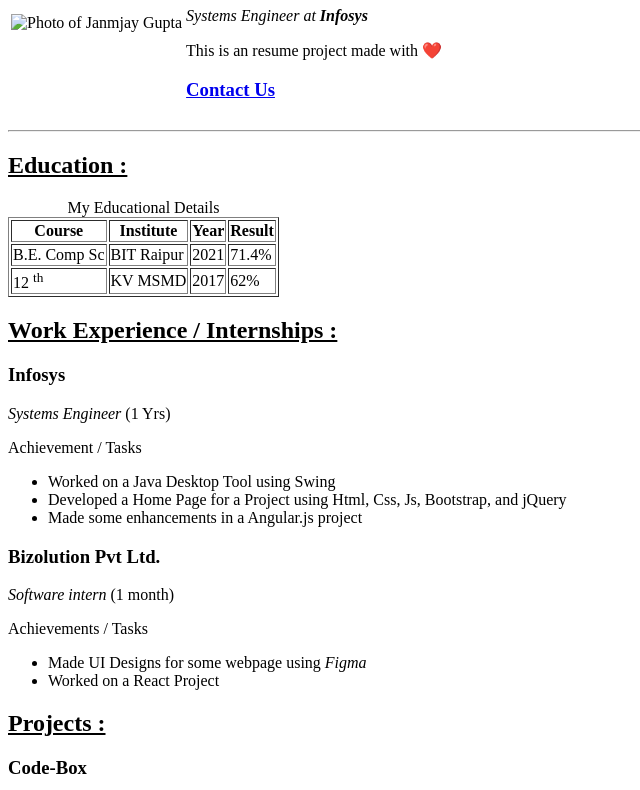
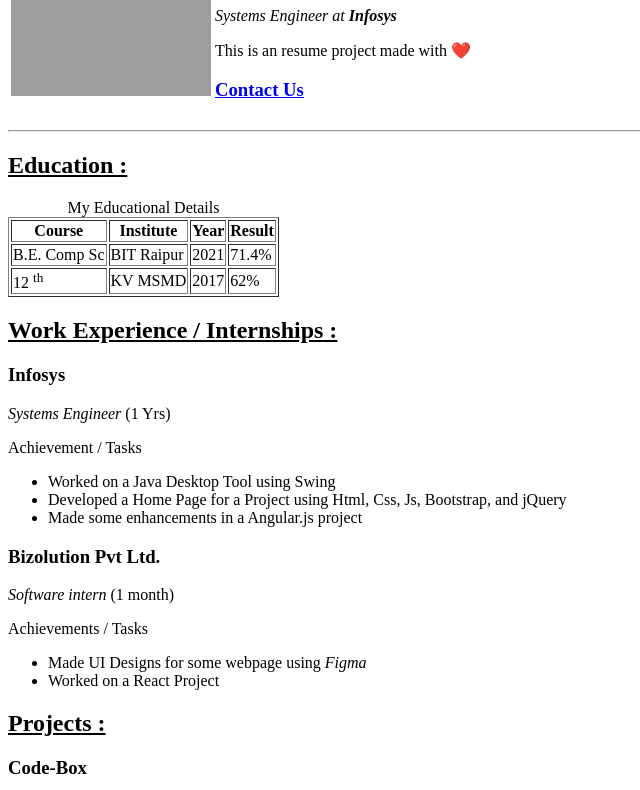
Before and after one commit to Janmjay-Gupta/resume, a plain HTML site: page index.html in a window 1280 px wide. Shown: the part 84-874 px from the top of the page, without its empty margins (0-640 px from the left). Drawn offline with Linux system fonts and the light colour scheme; the site is published under a folder, as on GitHub Pages, so addresses that start at the root find nothing.

Commit message:
Update index.html

```diff
--- a/index.html
+++ b/index.html
@@ -9,7 +9,7 @@
 
     <table>
         <tr>
-            <td><img width="200" src="/janmjay.jpeg" alt="Photo of Janmjay Gupta"></td>
+            <td><img width="200" src="janmjay.jpeg" alt="Photo of Janmjay Gupta"></td>
             <td>
                 <h1>Janmjay Gupta</h1>
                 <p><i>Systems Engineer at <b>Infosys</b></i></p>
```
